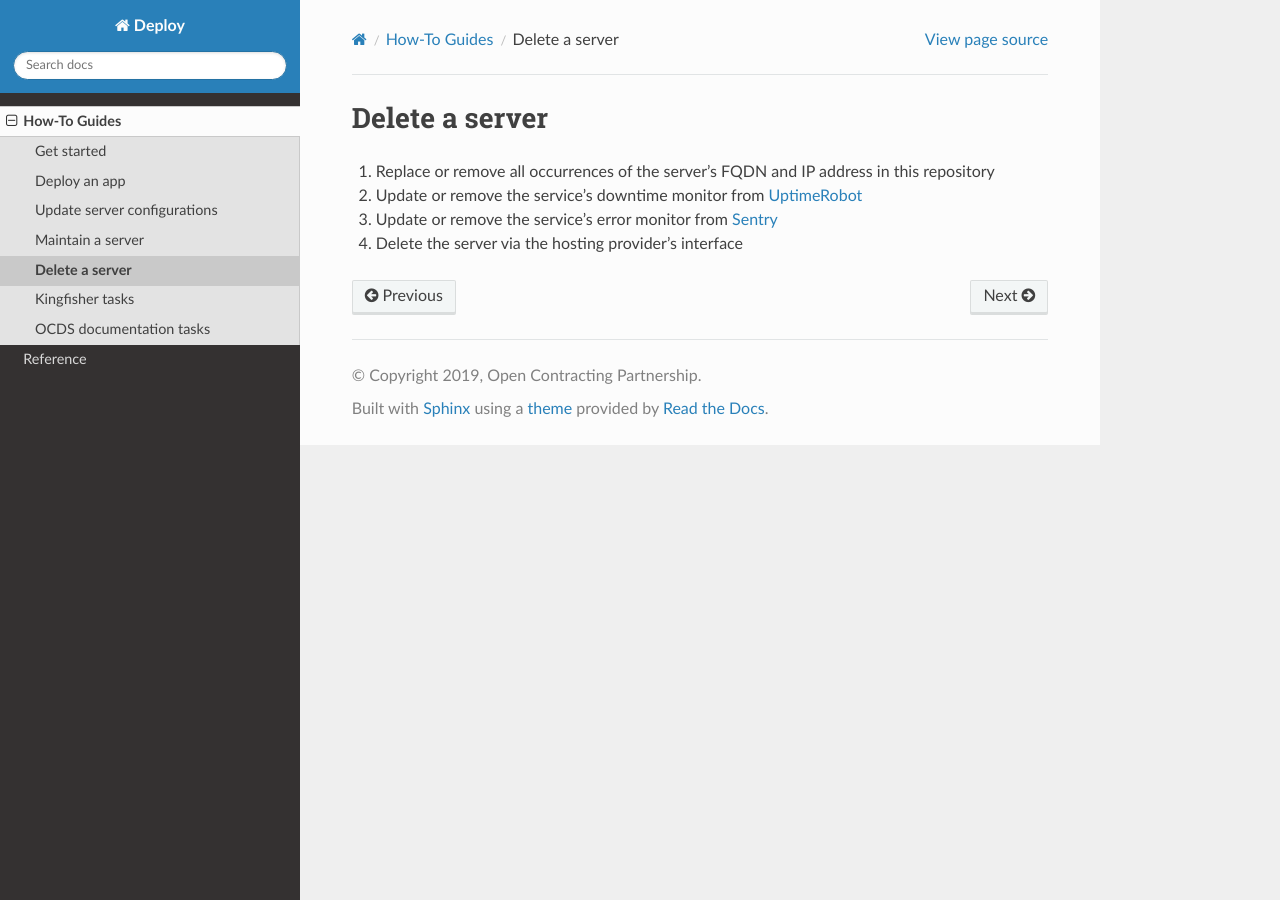
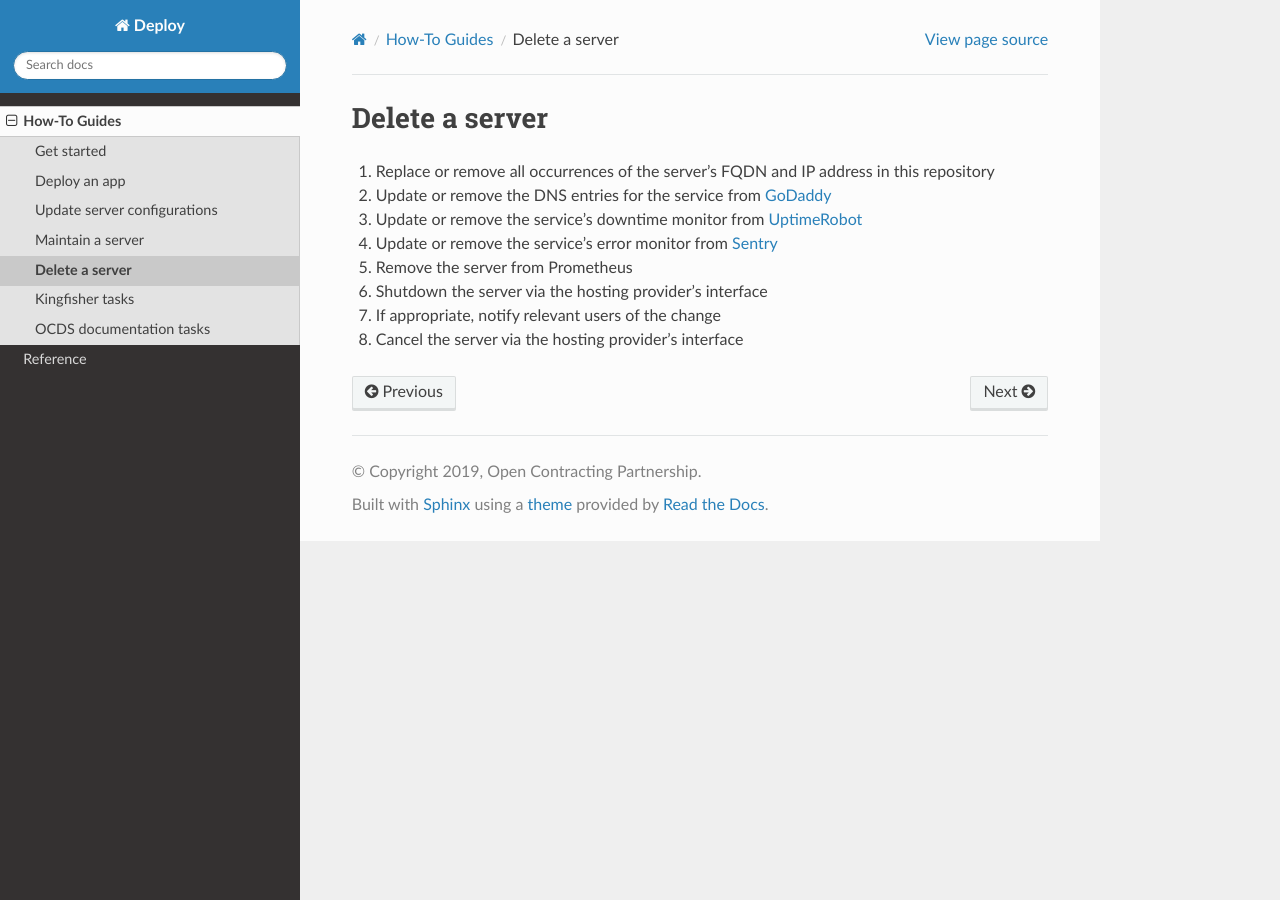
Before and after one commit to open-contracting/deploy, a Sphinx documentation site: the page built from docs/how-to/delete_server.rst, in a window 1280 px wide. Built offline with Sphinx 7.4.7 and the Read the Docs theme 2.0.0, drawn with Linux system fonts in a browser that asks for light colours.

Commit message:
Add a few steps for decommissioning a server

```diff
--- a/docs/how-to/delete_server.rst
+++ b/docs/how-to/delete_server.rst
@@ -2,6 +2,10 @@ Delete a server
 ===============
 
 #. Replace or remove all occurrences of the server's FQDN and IP address in this repository
+#. Update or remove the DNS entries for the service from `GoDaddy <https://dcc.godaddy.com/manage/OPEN-CONTRACTING.ORG/dns>`__
 #. Update or remove the service's downtime monitor from `UptimeRobot <https://uptimerobot.com/dashboard>`__
 #. Update or remove the service's error monitor from `Sentry <https://sentry.io/organizations/open-data-services/projects/>`__
-#. Delete the server via the hosting provider's interface
+#. Remove the server from Prometheus
+#. Shutdown the server via the hosting provider's interface
+#. If appropriate, notify relevant users of the change
+#. Cancel the server via the hosting provider's interface
```
